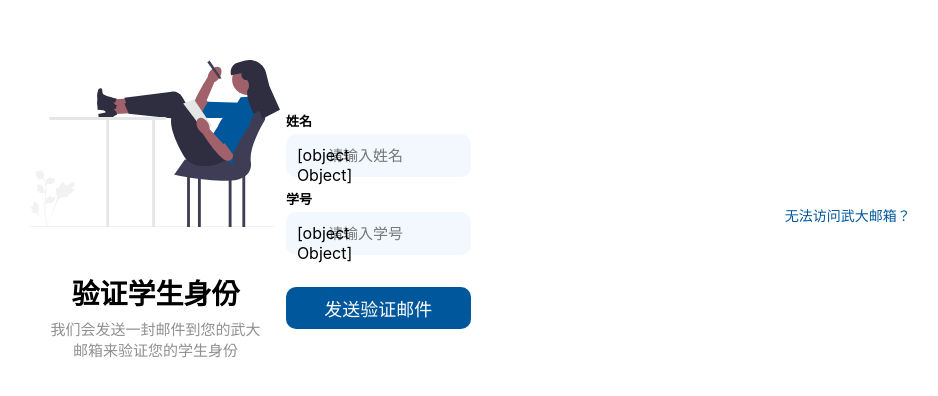
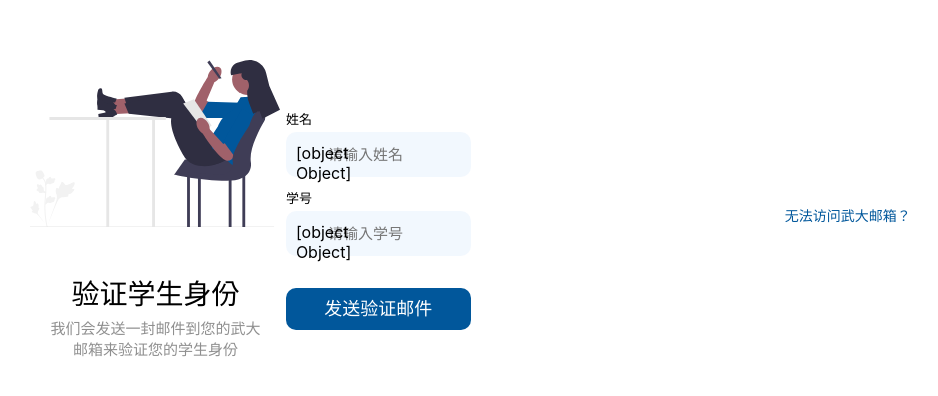
Before and after one commit to ZiqiangStudio/zq_auth_frontend, a Nuxt app: page /certify in a window 1280 px wide. Shown: the part 190-586 px from the top of the page, without its empty margins (15-953 px from the left). Built offline with nearby package versions, Linux system fonts and the light colour scheme.

Commit message:
fix: 修复样式问题

```diff
--- a/components/page-header.vue
+++ b/components/page-header.vue
@@ -43,6 +43,7 @@ header {
   .notice {
     padding: 0 20px;
     font-size: 15px;
+    line-height: 21px;
     color: var(--color-secondary);
   }
 }
--- a/components/z-input.vue
+++ b/components/z-input.vue
@@ -127,11 +127,11 @@ function onChange(e: Event) {
 
   .icon {
     position: absolute;
-    left: 11px;
+    left: 10px;
     top: 50%;
     transform: translateY(-50%);
-    width: 22px;
-    height: 22px;
+    width: 24px;
+    height: 24px;
 
     &:deep(svg) {
       width: 100%;
@@ -139,5 +139,9 @@ function onChange(e: Event) {
       fill: var(--color-primary);
     }
   }
+
+  input {
+    padding: 12px 12px 12px 42px;
+  }
 }
 </style>
--- a/layouts/default.vue
+++ b/layouts/default.vue
@@ -11,10 +11,10 @@
 
 :deep(input) {
   display: block;
-  padding: 12px 12px 12px 42px;
   border: none;
   border-radius: var(--border-radius-m);
   font-size: 15px;
+  line-height: 21px;
   background-color: var(--color-input-bg);
 
   &::placeholder,
@@ -27,8 +27,9 @@
 :deep(label) {
   display: block;
   font-size: 13px;
+  line-height: 18px;
   margin-bottom: 4px;
-  font-weight: bold;
+  font-weight: 500;
 }
 
 :deep(button) {
@@ -36,22 +37,27 @@
   border-radius: var(--border-radius-m);
   background-color: var(--color-primary);
   font-size: 18px;
+  line-height: 26px;
   padding-top: 8px;
   padding-bottom: 8px;
   color: #ffffff;
+  font-weight: 500;
 }
 
 :deep(strong) {
+  font-weight: 500;
   color: var(--color-primary);
 }
 
 :deep(a) {
   text-decoration: none;
   color: var(--color-primary);
+  font-weight: 500;
 }
 
 :deep(h1) {
   white-space: nowrap;
   font-size: 28px;
+  font-weight: 500;
 }
 </style>
```
